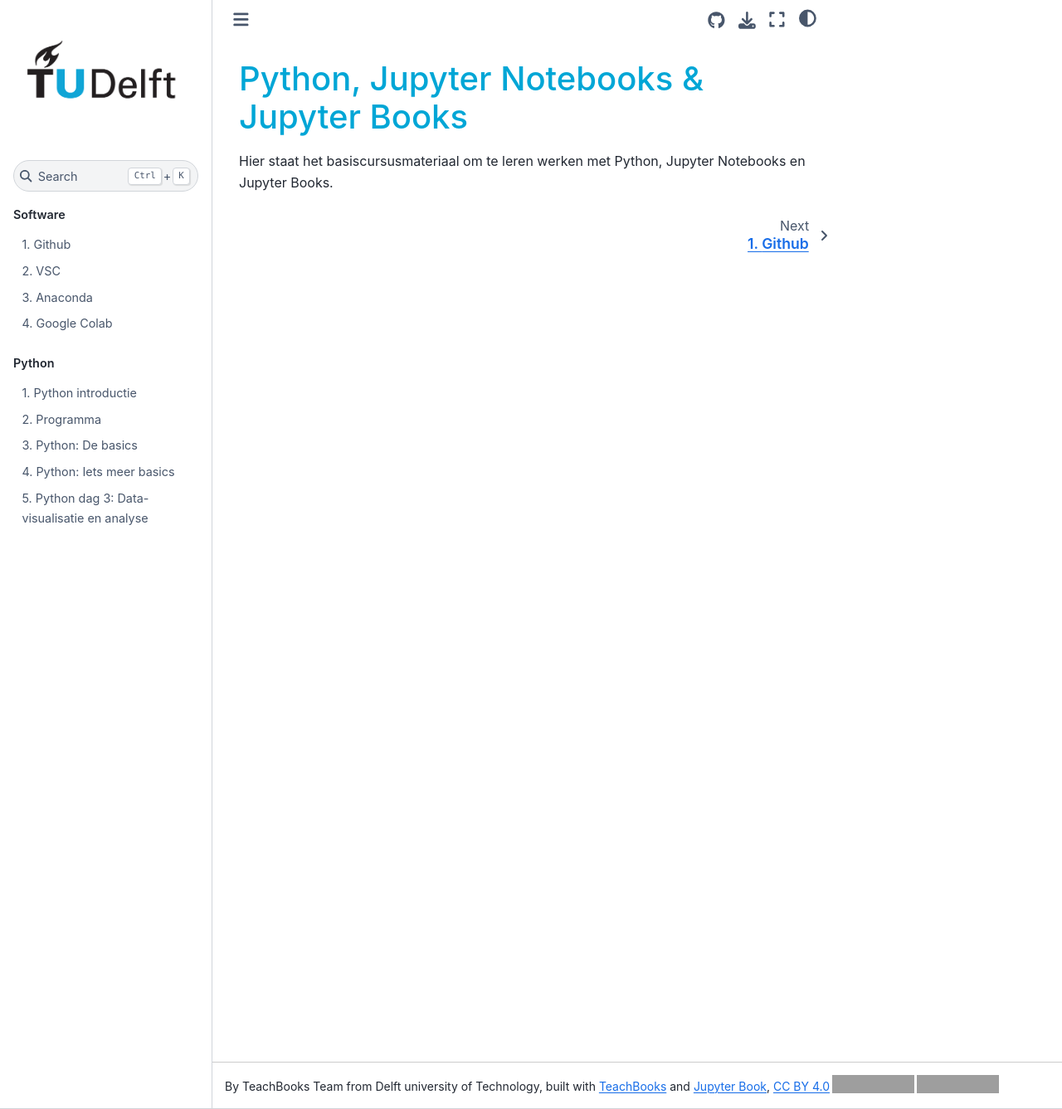
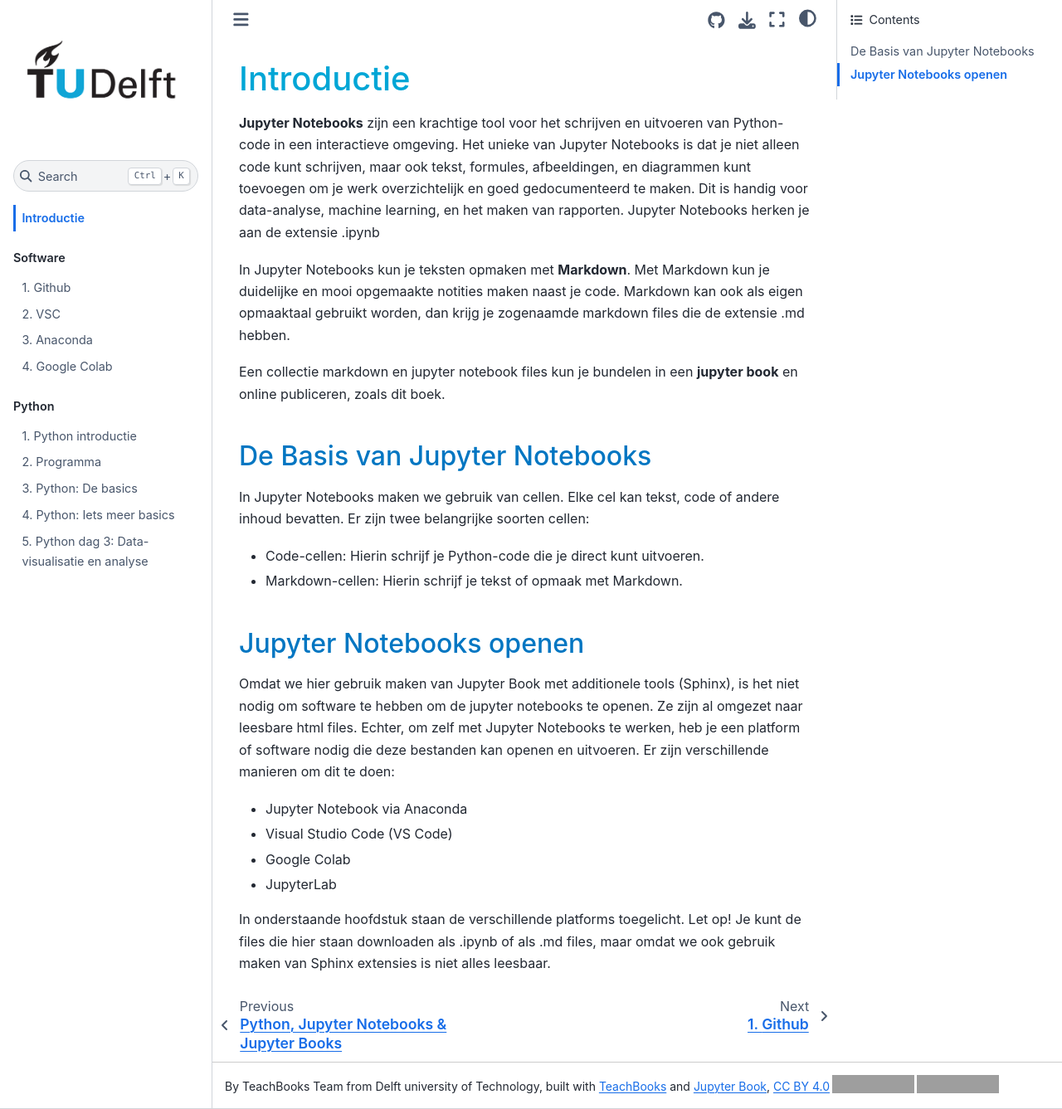
Before and after one commit to TUD-SEEd/betasteunpunt, a Jupyter Book: the page built from book/intro.md, in a window 1280 px wide and 1337 px high. Shown: the whole window at 83% size. Built offline with Jupyter Book 1.0.4 settings and Sphinx 7.4.7 and the Sphinx Book theme 1.1.4, drawn with Linux system fonts in a browser that asks for light colours; comment, search, counter and statistics services are not loaded; grey boxes are pictures that could not be loaded.

Commit message:
update book

```diff
--- a/book/Python/Programma.md
+++ b/book/Python/Programma.md
@@ -5,4 +5,4 @@
 |  1  | [Introductie tot Python](Python%20dag%201.ipynb) | variabelen, types, numpy, plotten  |
 |  2  | [Basics](./Python%20dag%202.ipynb) | functies, loops, conditionals, ... |
 |  3  | [Data-analyse](./Python%20dag%203.ipynb) | plotten, laden, opslaan, fitten |
-|  4  | [Pico Python]() | .. |
+|  4  | [Pico Python](./Python%20dag%204.ipynb) | .. |
--- a/book/_toc.yml
+++ b/book/_toc.yml
@@ -1,7 +1,12 @@
 format: jb-book
-root: intro.md
+root: start.md
+
 
 parts:
+  - caption:
+    chapters:
+    - file: intro.md
+
   - caption: Software
     numbered: true
     chapters:
--- a/book/intro.md
+++ b/book/intro.md
@@ -1,4 +1,22 @@
-(intro)=
-# Python, Jupyter Notebooks & Jupyter Books
+# Introductie
 
-Hier staat het basiscursusmateriaal om te leren werken met Python, Jupyter Notebooks en Jupyter Books.
+**Jupyter Notebooks** zijn een krachtige tool voor het schrijven en uitvoeren van Python-code in een interactieve omgeving. Het unieke van Jupyter Notebooks is dat je niet alleen code kunt schrijven, maar ook tekst, formules, afbeeldingen, en diagrammen kunt toevoegen om je werk overzichtelijk en goed gedocumenteerd te maken. Dit is handig voor data-analyse, machine learning, en het maken van rapporten. Jupyter Notebooks herken je aan de extensie .ipynb
+
+In Jupyter Notebooks kun je teksten opmaken met **Markdown**. Met Markdown kun je duidelijke en mooi opgemaakte notities maken naast je code. Markdown kan ook als eigen opmaaktaal gebruikt worden, dan krijg je zogenaamde markdown files die de extensie .md hebben.
+
+Een collectie markdown en jupyter notebook files kun je bundelen in een **jupyter book** en online publiceren, zoals dit boek.
+
+## De Basis van Jupyter Notebooks
+In Jupyter Notebooks maken we gebruik van cellen. Elke cel kan tekst, code of andere inhoud bevatten. Er zijn twee belangrijke soorten cellen:
+- Code-cellen: Hierin schrijf je Python-code die je direct kunt uitvoeren.
+- Markdown-cellen: Hierin schrijf je tekst of opmaak met Markdown.
+
+## Jupyter Notebooks openen
+Omdat we hier gebruik maken van Jupyter Book met additionele tools (Sphinx), is het niet nodig om software te hebben om de jupyter notebooks te openen. Ze zijn al omgezet naar leesbare html files. Echter, om zelf met Jupyter Notebooks te werken, heb je een platform of software nodig die deze bestanden kan openen en uitvoeren. Er zijn verschillende manieren om dit te doen:
+
+- Jupyter Notebook via Anaconda
+- Visual Studio Code (VS Code)
+- Google Colab
+- JupyterLab
+
+In onderstaande hoofdstuk staan de verschillende platforms toegelicht. Let op! Je kunt de files die hier staan downloaden als .ipynb of als .md files, maar omdat we ook gebruik maken van Sphinx extensies is niet alles leesbaar.
--- /dev/null
+++ b/book/start.md
@@ -0,0 +1,4 @@
+(intro)=
+# Python, Jupyter Notebooks & Jupyter Books
+
+Hier staat het basiscursusmateriaal om te leren werken met Python, Jupyter Notebooks en Jupyter Books.
```
Also changed, not shown: book/Software/CoLab.md (+5 -0 lines).
